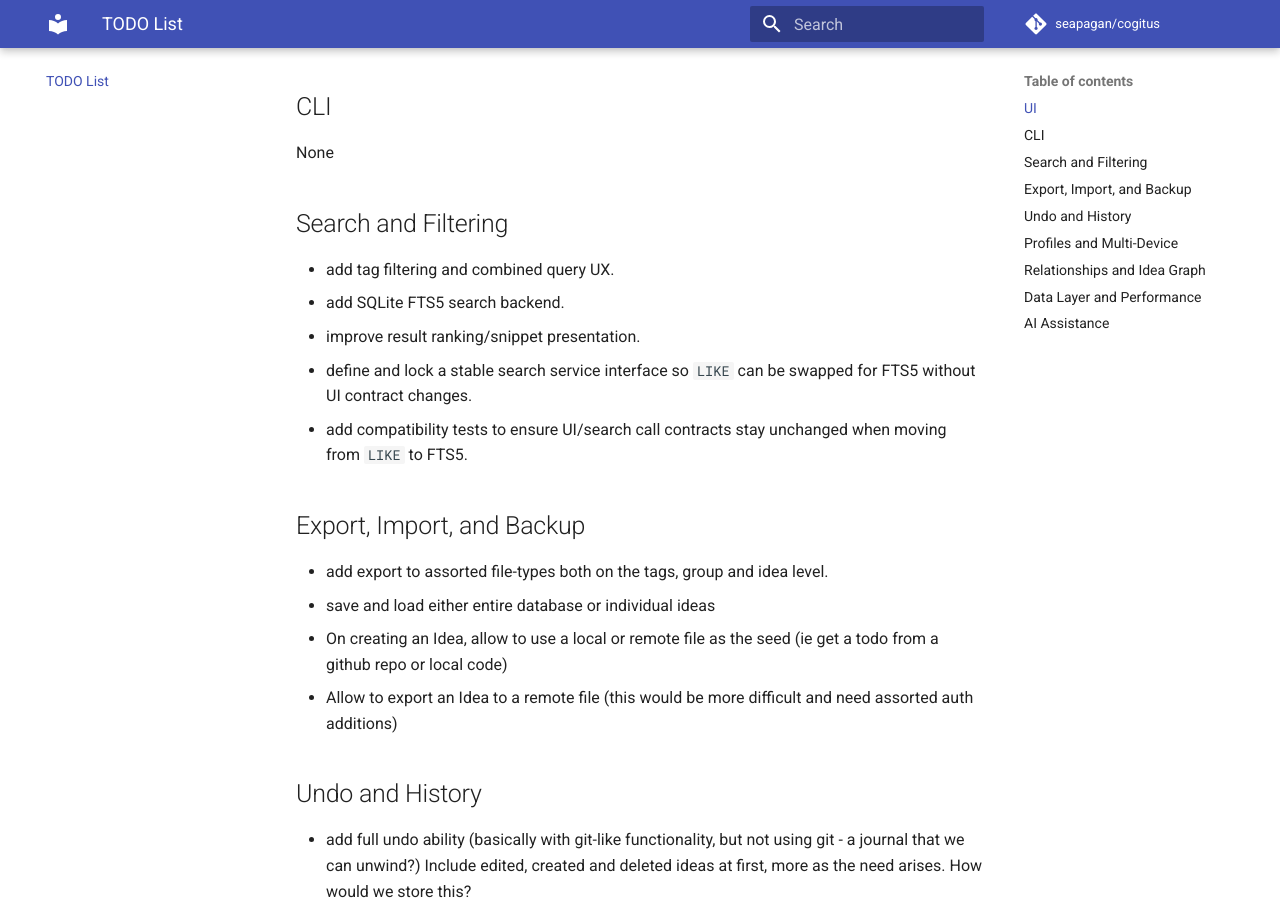
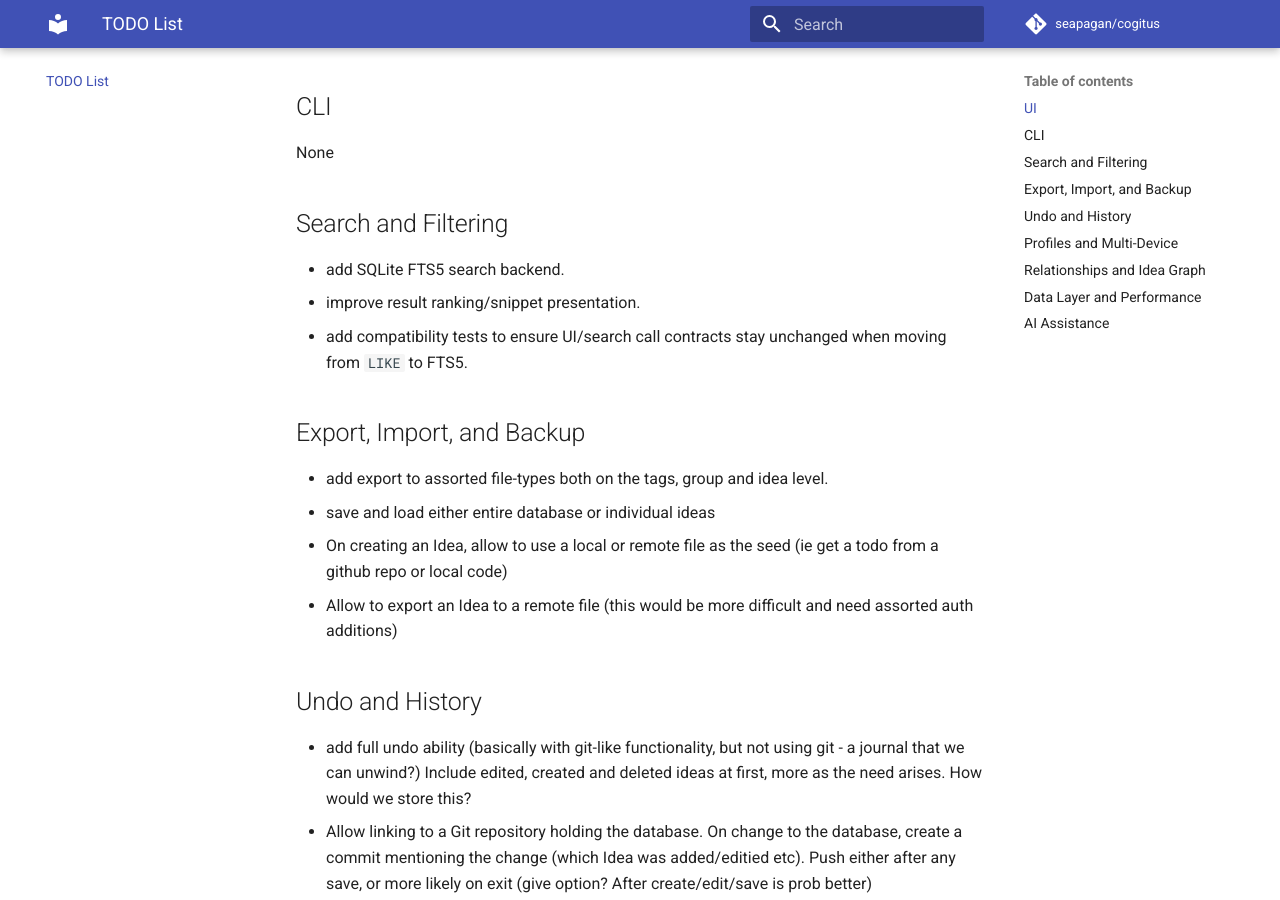
Before and after one commit to seapagan/cogitus, an MkDocs documentation site: the page built from docs/project/todo.md, in a window 1280 px wide and 900 px high, scrolled down 447 px. Built offline with MkDocs 1.6.1 and Material for MkDocs 9.7.7, drawn with Linux system fonts in a browser that asks for light colours; comment, search, counter and statistics services are not loaded.

Commit message:
update todo for completed search work

```diff
--- a/TODO.md
+++ b/TODO.md
@@ -16,11 +16,8 @@ None
 
 ## Search and Filtering
 
-- add tag filtering and combined query UX.
 - add SQLite FTS5 search backend.
 - improve result ranking/snippet presentation.
-- define and lock a stable search service interface so `LIKE` can be swapped
-  for FTS5 without UI contract changes.
 - add compatibility tests to ensure UI/search call contracts stay unchanged
   when moving from `LIKE` to FTS5.
 
```
